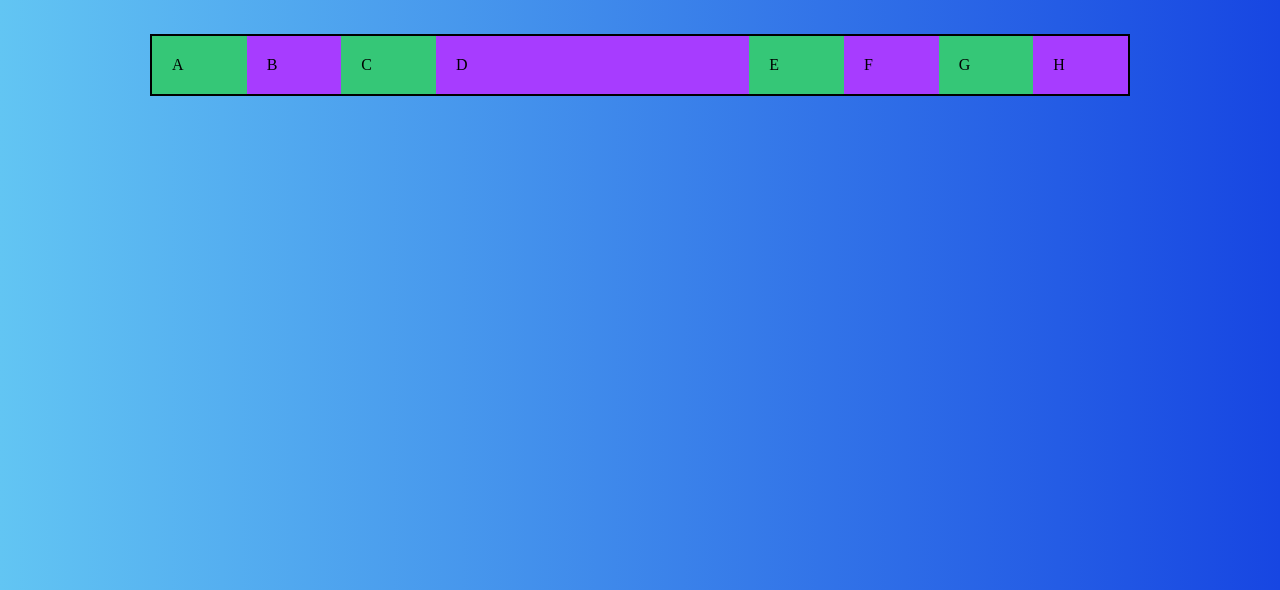
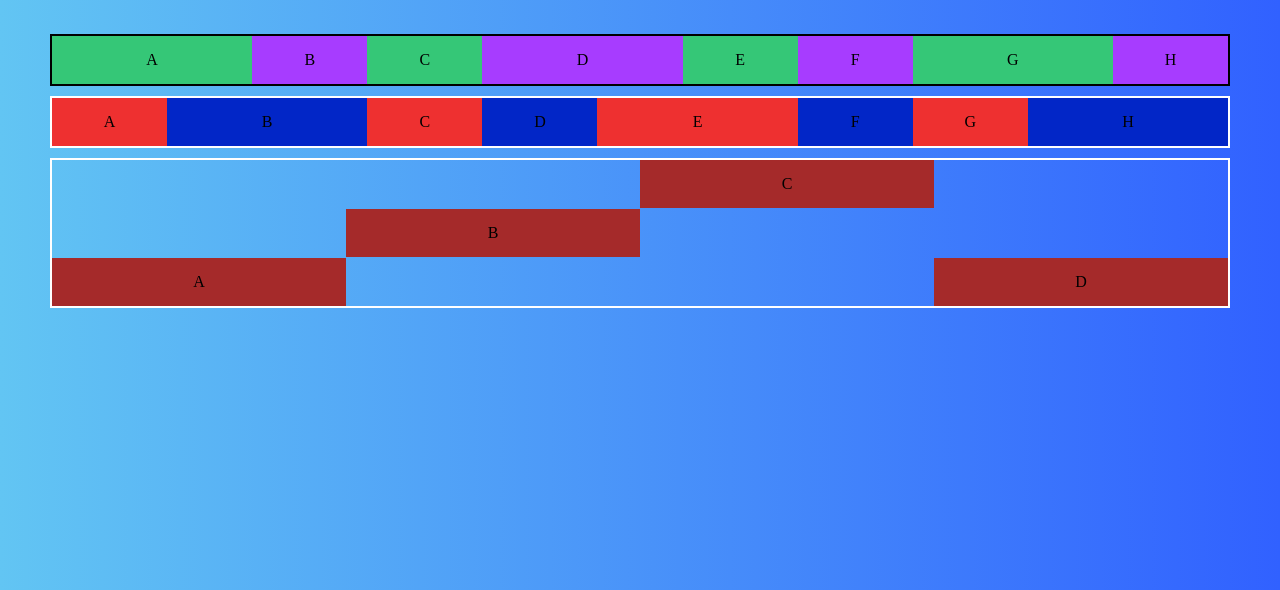
Before and after one commit to MrGuizao/100DaysOfCode, a plain HTML site: page html_css/Templates/01_Flexbox/pg/flexbox.html in a window 1280 px wide. Shown: the part 210-800 px from the top of the page. Drawn offline with Linux system fonts and the light colour scheme.

Commit message:
Flex-Itens added

```diff
--- a/html_css/Templates/01_Flexbox/css/style.css
+++ b/html_css/Templates/01_Flexbox/css/style.css
@@ -8,7 +8,7 @@
 
 }
 body{
-    background-image: linear-gradient(to right, #62c5f3, #1746e2);
+    background-image: linear-gradient(to right, #62c5f3, #3161ff);
     width: 100vw;
     height: 100vh;
 
@@ -57,7 +57,6 @@ section.box > div{
     background-color:#4863ff;
 
 }
-.b, .d, .f{flex-grow: 2;}
 
 /* FLEXBOX - FLEXBOX - FLEXBOX - FLEXBOX - FLEXBOX - FLEXBOX */
 /* FLEXBOX - FLEXBOX - FLEXBOX - FLEXBOX - FLEXBOX - FLEXBOX */
@@ -66,7 +65,8 @@ section.box > div{
 /* FLEXBOX - FLEXBOX - FLEXBOX - FLEXBOX - FLEXBOX - FLEXBOX */
 
 .container{
-    margin: 0 150px;
+    text-align: center;
+    margin: 0 50px;
     display: flex;
     flex-direction: row;
     flex: 1;
@@ -74,7 +74,38 @@ section.box > div{
 
 }
 .container > li{flex: 1;}
-.container li{padding: 20px;}
+.container li{padding: 15px;}
 .container > li:nth-child(odd){background-color: #35c777;}
 .container > li:nth-child(even){background-color: #a73cff;}
-.container > li:nth-child(4){flex-grow: 5;}
+.container > li:nth-child(3n+1){flex-grow: 2;}
+
+
+.container2{
+    text-align: center;
+    margin: 10px 50px;
+    display: flex;
+    flex-direction: row;
+    flex: 1;
+    border: 2px solid rgb(255, 255, 255);
+
+}
+.container2 > li{flex: 1;}
+.container2 li{padding: 15px;}
+.container2 > li:nth-child(odd){background-color: #ee3030;}
+.container2 > li:nth-child(even){background-color: #0226c7;}
+.container2 > li:nth-of-type(3n+2){flex-grow: 2;}
+/* .container2 > a:nth-of-type(n){flex-grow: 4;} */
+
+
+.align{
+    margin: 10px 50px;
+    display: flex;
+    justify-content: space-evenly;
+    height: 150px;
+    border: 2px solid rgb(255, 255, 255);
+
+}
+.align > li{background-color: brown; flex: 1; text-align: center; padding: 15px;}
+.a, .d{align-self: flex-end;}
+.b{align-self: center;}
+.c{align-self: flex-start;}
--- a/html_css/Templates/01_Flexbox/pg/flexbox.html
+++ b/html_css/Templates/01_Flexbox/pg/flexbox.html
@@ -31,6 +31,24 @@
         <li>G</li>
         <li>H</li>
     </nav>
+    <nav class="container2">
+        <li>A</li>
+        <li>B</li>
+        <li>C</li>
+        <!-- <a href="">Home</a> -->
+        <li>D</li>
+        <li>E</li>
+        <li>F</li>
+        <li>G</li>
+        <li>H</li>
+
+    </nav>
+    <nav class="align">
+        <li class="a">A</li>
+        <li class="b">B</li>
+        <li class="c">C</li>
+        <li class="d">D</li>
+    </nav>
 
 </body>
 </html>
```
